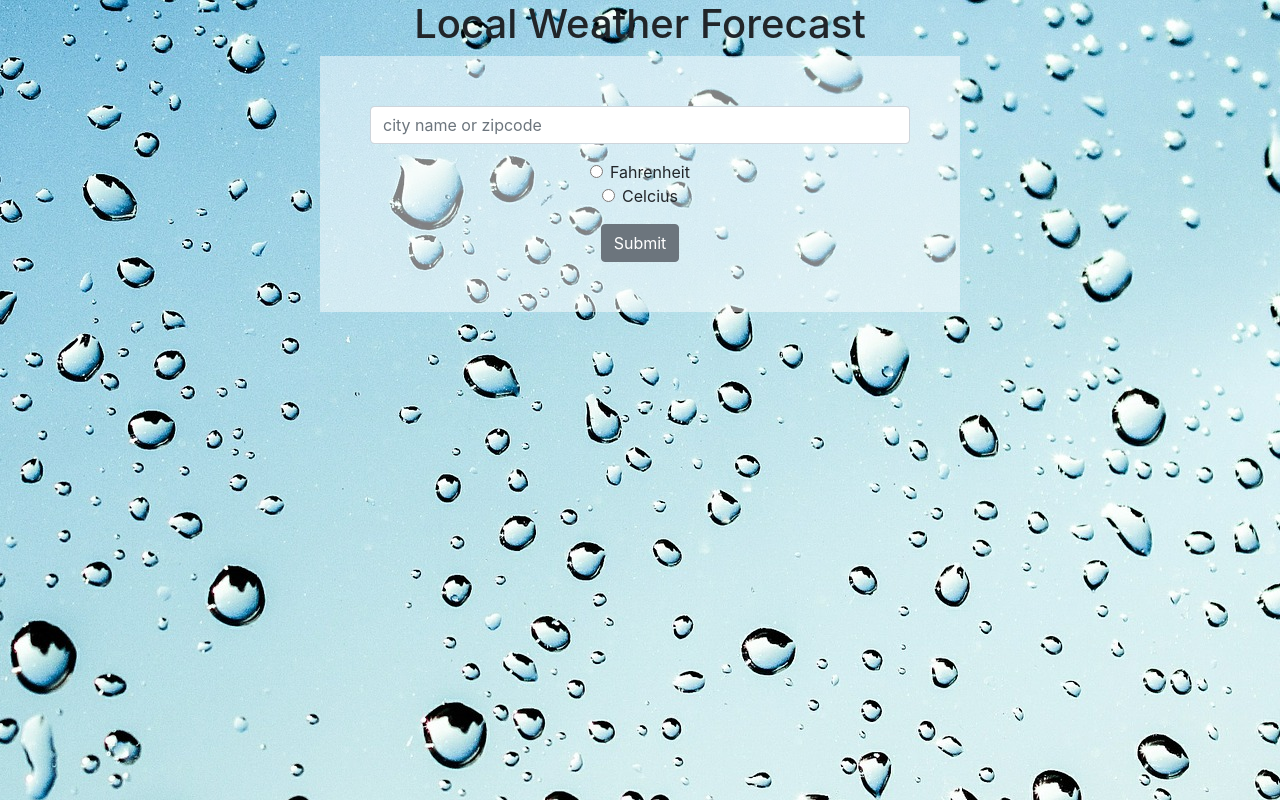
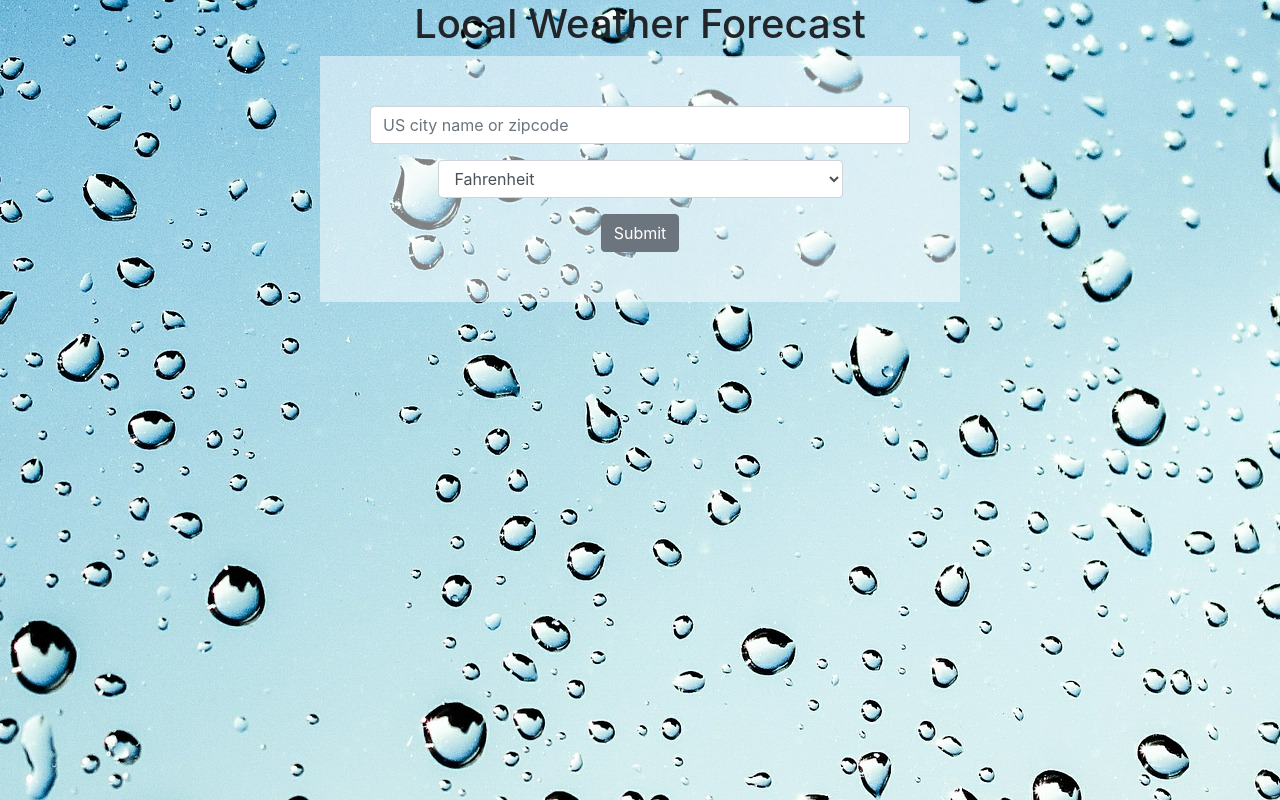
Before and after one commit to katebrenner/React-Weather-App, a React (Create React App) app: page / in a window 1280 px wide. Built offline with nearby package versions, Linux system fonts and the light colour scheme.

Commit message:
clean up code

```diff
--- a/src/App.css
+++ b/src/App.css
@@ -11,13 +11,26 @@ body {
   margin: 0 auto;
   background-color: rgba(255, 255, 255, 0.5);
   padding: 50px;
+  text-align: center;
+}
+
+.dropDown {
+  width: 75%;
+  margin: 0 auto;
 }
 
 .popover {
   padding: 5px;
 }
+
 @media only screen and (max-width: 600px) {
   .form {
     width: 90%;
   }
+  .weatherModalText {
+    font-size: 2em;
+  }
+  .dropDown {
+    width: 100%;
+  }
 }
--- a/src/App.js
+++ b/src/App.js
@@ -1,5 +1,5 @@
 import React, { Component } from 'react';
-import Form from './components/Form';
+import Form from './components/weatherForm';
 import WeatherDisplayModal from './components/WeatherDisplayModal';
 import SearchFail from './components/SearchFail';
 import './App.css';
@@ -26,7 +26,7 @@ class App extends Component {
     event.preventDefault();
     axios
       .get(
-        `https://api.openweathermap.org/data/2.5/weather?q=${this.state.city}&units=${
+        `https://api.openweathermap.org/data/2.5/weather?q=${this.state.city},us&units=${
           this.state.weatherMeasurement
         }&appid=d4a2cc67f7630a31cb669829cb6ee6f0`
       )
@@ -48,11 +48,15 @@ class App extends Component {
       searchFail: false,
     });
   };
-  render() {
+  render = () => {
     return (
       <div className="App">
         <h1>Local Weather Forecast</h1>
-        <Form handleFormChange={this.handleFormChange} handleFormSubmit={this.handleFormSubmit} />
+        <Form
+          handleFormChange={this.handleFormChange}
+          handleFormSubmit={this.handleFormSubmit}
+          weatherMeasurement={this.state.weatherMeasurement}
+        />
         <SearchFail searchFail={this.state.searchFail} closePopover={this.closePopover} />
         <WeatherDisplayModal
           weatherData={this.state.weatherData}
@@ -62,7 +66,7 @@ class App extends Component {
         />
       </div>
     );
-  }
+  };
 }
 
 export default App;
--- a/src/components/Form.js
+++ /dev/null
@@ -1,45 +0,0 @@
-import React, { Component } from 'react';
-import { Button, Form, FormGroup, Label, Input } from 'reactstrap';
-
-export default class weatherForm extends Component {
-  render() {
-    return (
-      <Form className="form" onSubmit={event => this.props.handleFormSubmit(event)}>
-        <FormGroup>
-          <Input
-            id="searchBar"
-            type="text"
-            name="city"
-            placeholder="city name or zipcode"
-            onChange={event => this.props.handleFormChange(event)}
-          />
-        </FormGroup>
-        <FormGroup>
-          <FormGroup check>
-            <Label check>
-              <Input
-                type="radio"
-                name="weatherMeasurement"
-                value="imperial"
-                onChange={event => this.props.handleFormChange(event)}
-              />
-              Fahrenheit
-            </Label>
-          </FormGroup>
-          <FormGroup check>
-            <Label check>
-              <Input
-                type="radio"
-                name="weatherMeasurement"
-                value="metric"
-                onChange={event => this.props.handleFormChange(event)}
-              />{' '}
-              Celcius
-            </Label>
-          </FormGroup>
-        </FormGroup>
-        <Button>Submit</Button>
-      </Form>
-    );
-  }
-}
--- a/src/components/SearchFail.js
+++ b/src/components/SearchFail.js
@@ -1,7 +1,7 @@
 import React, { Component } from 'react';
 import { Button, Popover, PopoverHeader, PopoverBody } from 'reactstrap';
 
-export default class SearchFail extends Component {
+class SearchFail extends Component {
   render() {
     return (
       <div>
@@ -16,3 +16,5 @@ export default class SearchFail extends Component {
     );
   }
 }
+
+export default SearchFail;
--- a/src/components/WeatherDisplayModal.js
+++ b/src/components/WeatherDisplayModal.js
@@ -1,21 +1,20 @@
 import React, { Component } from 'react';
-
 import { Button, Modal, ModalHeader, ModalFooter } from 'reactstrap';
 
 class WeatherDisplayModal extends Component {
   render() {
     return (
       <div>
-        <Modal isOpen={this.props.modal} toggle={this.props.toggleModal} className={this.props.className}>
+        <Modal isOpen={this.props.modal} toggle={this.props.toggleModal}>
           <ModalHeader toggle={this.toggle}>Local Weather Forcast</ModalHeader>
-          <h1>
+          <h1 className="weatherModalText">
             Temperature:{this.props.weatherData.temp} {this.props.weatherMeasurement === 'imperial' ? 'F' : 'C'}{' '}
           </h1>
-          <h1>Humidity:{this.props.weatherData.humidity}%</h1>
-          <h1>Pressure: {this.props.weatherData.pressure} hPa</h1>
+          <h1 className="weatherModalText">Humidity:{this.props.weatherData.humidity}%</h1>
+          <h1 className="weatherModalText">Pressure: {this.props.weatherData.pressure} hPa</h1>
           <ModalFooter>
             <Button color="secondary" onClick={this.props.toggleModal}>
-              Cancel
+              Close
             </Button>
           </ModalFooter>
         </Modal>
--- /dev/null
+++ b/src/components/weatherForm.js
@@ -0,0 +1,38 @@
+import React, { Component } from 'react';
+import { Button, Form, FormGroup, Input } from 'reactstrap';
+
+class weatherForm extends Component {
+  render() {
+    return (
+      <Form className="form" onSubmit={event => this.props.handleFormSubmit(event)}>
+        <FormGroup>
+          <Input
+            id="searchBar"
+            type="text"
+            name="city"
+            placeholder="US city name or zipcode"
+            onChange={event => this.props.handleFormChange(event)}
+          />
+        </FormGroup>
+        <FormGroup>
+          <Input
+            type="select"
+            name="weatherMeasurement"
+            onChange={event => this.props.handleFormChange(event)}
+            className="dropDown"
+          >
+            <option name="weatherMeasurement" value="imperial">
+              Fahrenheit
+            </option>
+            <option name="weatherMeasurement" value="metric">
+              Celcius
+            </option>
+          </Input>
+        </FormGroup>
+        <Button>Submit</Button>
+      </Form>
+    );
+  }
+}
+
+export default weatherForm;
```
Also changed, not shown: 1 other file (tests, documents, lock files or other folders).
